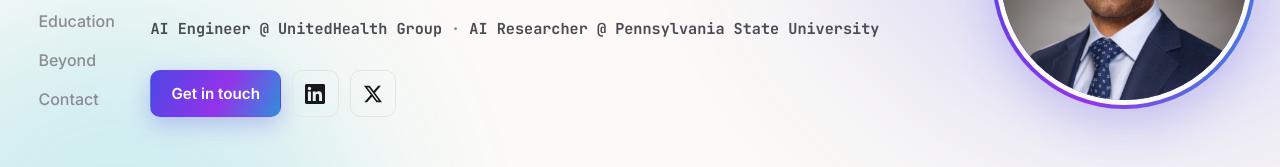
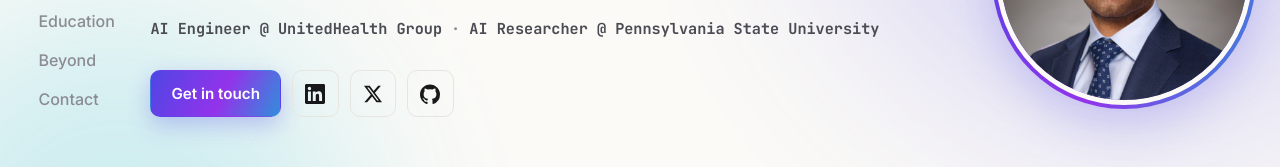
Before and after one commit to Parzival15/dhruv-chaudhry-resume, a React (Vite) app: page / in a window 1280 px wide. Shown: the part 418-585 px from the top of the page. Built offline with nearby package versions, Linux system fonts and the light colour scheme.

Commit message:
Add GitHub link to hero icons and contact section

```diff
--- a/src/App.jsx
+++ b/src/App.jsx
@@ -145,6 +145,18 @@ export default function App() {
                     <path d="M18.9 1.15h3.68l-8.04 9.19L24 22.85h-7.41l-5.8-7.58-6.64 7.58H.46l8.6-9.83L0 1.15h7.6l5.24 6.93 6.06-6.93zm-1.29 19.5h2.04L6.48 3.24H4.29l13.32 17.41z" />
                   </svg>
                 </a>
+                <a
+                  className="btn btn--icon"
+                  href={profile.github}
+                  target="_blank"
+                  rel="noopener"
+                  aria-label="GitHub"
+                  title="GitHub"
+                >
+                  <svg viewBox="0 0 24 24" width="20" height="20" fill="currentColor" aria-hidden="true">
+                    <path d="M12 .5C5.37.5 0 5.87 0 12.5c0 5.3 3.44 9.8 8.21 11.39.6.11.82-.26.82-.58v-2.02c-3.34.73-4.04-1.61-4.04-1.61-.55-1.39-1.34-1.76-1.34-1.76-1.09-.75.08-.73.08-.73 1.2.09 1.84 1.24 1.84 1.24 1.07 1.84 2.81 1.31 3.5 1 .11-.78.42-1.31.76-1.61-2.67-.3-5.47-1.34-5.47-5.95 0-1.31.47-2.39 1.24-3.23-.13-.3-.54-1.53.11-3.18 0 0 1.01-.32 3.3 1.23a11.5 11.5 0 0 1 6.01 0c2.29-1.55 3.3-1.23 3.3-1.23.65 1.65.24 2.88.12 3.18.77.84 1.23 1.92 1.23 3.23 0 4.62-2.81 5.64-5.49 5.94.43.37.82 1.1.82 2.22v3.29c0 .32.22.7.83.58A12.01 12.01 0 0 0 24 12.5C24 5.87 18.63.5 12 .5z" />
+                  </svg>
+                </a>
               </div>
             </div>
             <div className="head__photo">
@@ -280,6 +292,7 @@ export default function App() {
             <div className="contact__row">
               <a className="btn btn--primary" href={`mailto:${profile.email}`}>Get in touch</a>
               <a className="btn" href={profile.linkedin} target="_blank" rel="noopener">LinkedIn</a>
+              <a className="btn" href={profile.github} target="_blank" rel="noopener">GitHub</a>
               <a className="btn" href={profile.x} target="_blank" rel="noopener">X</a>
               <span className="contact__loc">📍 {profile.location}</span>
             </div>
--- a/src/data.js
+++ b/src/data.js
@@ -13,6 +13,7 @@ export const profile = {
   linkedin: 'https://www.linkedin.com/in/dhruv-chaudhry-/',
   linkedinLabel: 'linkedin.com/in/dhruv-chaudhry-',
   x: 'https://x.com/Dhruv84779352',
+  github: 'https://github.com/Parzival15',
   initials: 'DC',
   photo: 'headshot.jpg', // lives in /public
   // Role badges shown next to the title in the header.
```
